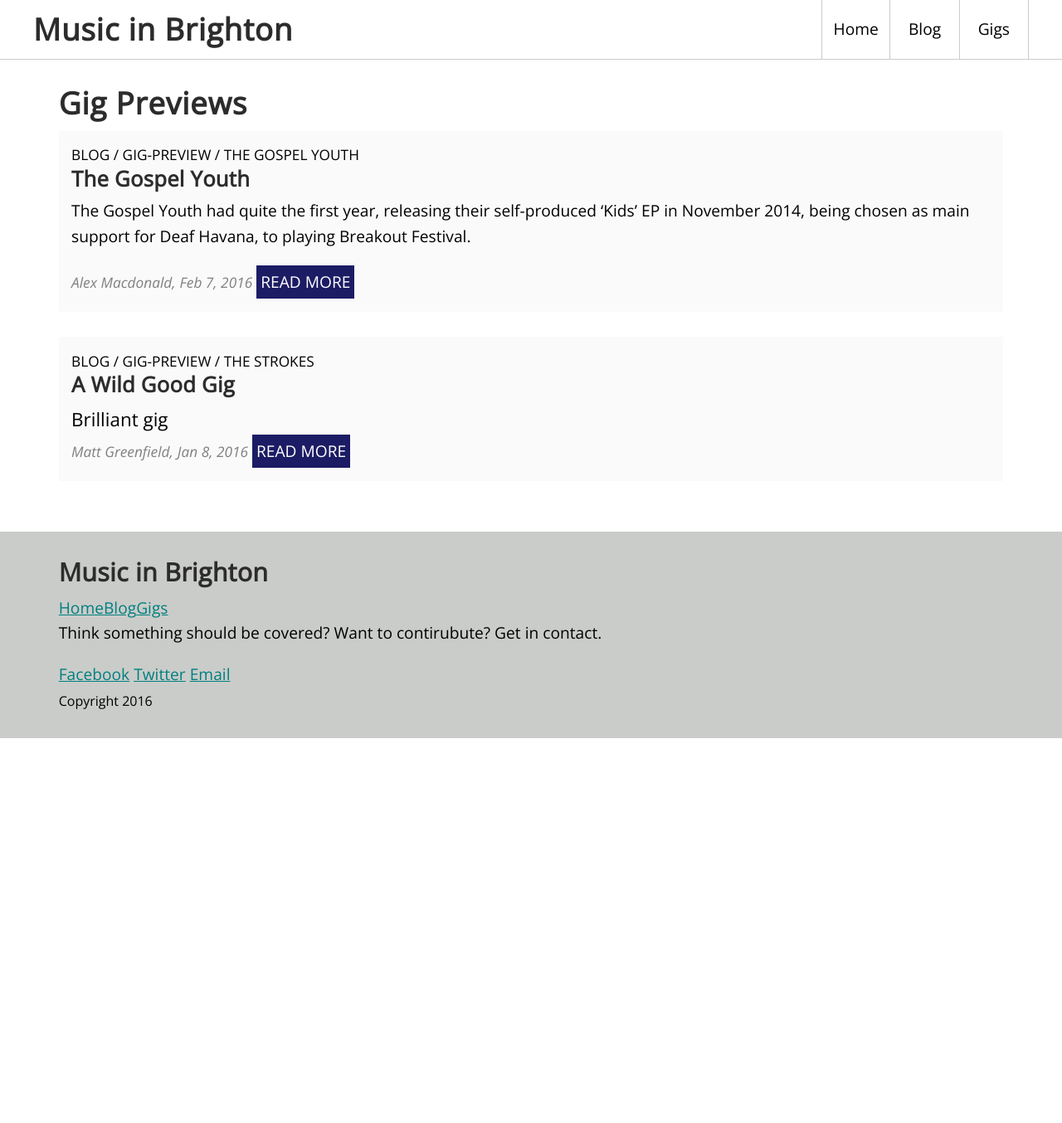
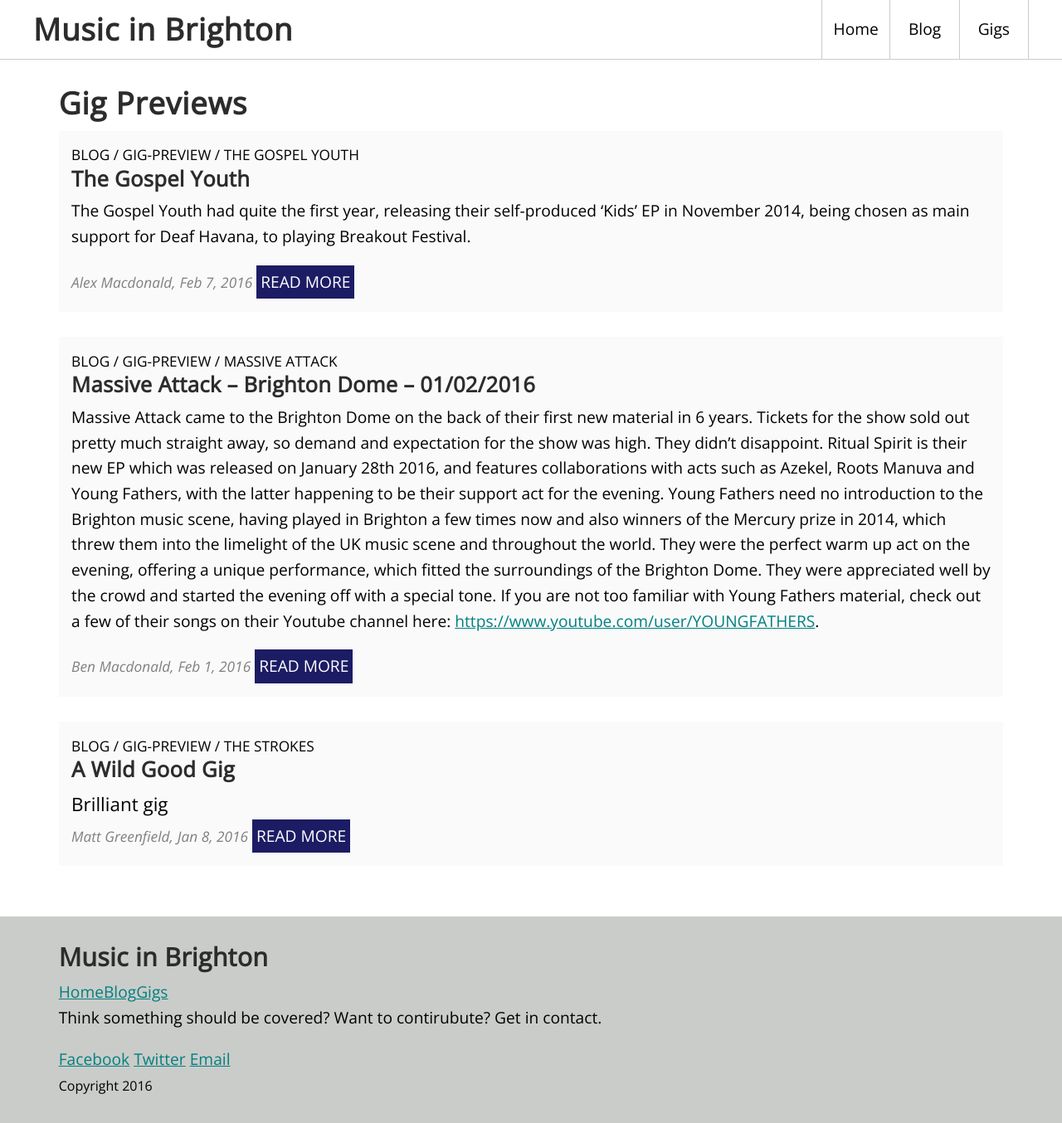
Before and after one commit to mattgreenfield/music, a Jekyll site: the page built from blog/gig-previews.html, in a window 1280 px wide. Shown: the whole page at 83% size. Built offline with Jekyll 4.4.1, drawn with Linux system fonts in a browser that asks for light colours; before the commit the page ends 900 px from its top, so only the background shows below that.

Commit message:
Update 2016-02-01-massive-attack-brighton-dome.md

```diff
--- a/_posts/2016-02-01-massive-attack-brighton-dome.md
+++ b/_posts/2016-02-01-massive-attack-brighton-dome.md
@@ -1,10 +1,15 @@
 ---
-published: false
+type: "gig-preview"
+title: "Massive Attack – Brighton Dome – 01/02/2016"
+artist: Massive Attack
+author: ben
+layout: post
+image: null
+tags:
+  - Massiv Attack
+  - Gig review
+  - Indie
 ---
-
-#Massive Attack – Brighton Dome – 01/02/2016
-
-##The Show
 
 Massive Attack came to the Brighton Dome on the back of their first new material in 6 years. Tickets for the show sold out pretty much straight away, so demand and expectation for the show was high. They didn’t disappoint.
 Ritual Spirit is their new EP which was released on January 28th 2016, and features collaborations with acts such as Azekel, Roots Manuva and Young Fathers, with the latter happening to be their support act for the evening. Young Fathers need no introduction to the Brighton music scene, having played in Brighton a few times now and also winners of the Mercury prize in 2014, which threw them into the limelight of the UK music scene and throughout the world. They were the perfect warm up act on the evening, offering a unique performance, which fitted the surroundings of the Brighton Dome. They were appreciated well by the crowd and started the evening off with a special tone. If you are not too familiar with Young Fathers material, check out a few of their songs on their Youtube channel here: [https://www.youtube.com/user/YOUNGFATHERS]( https://www.youtube.com/user/YOUNGFATHERS).
```
